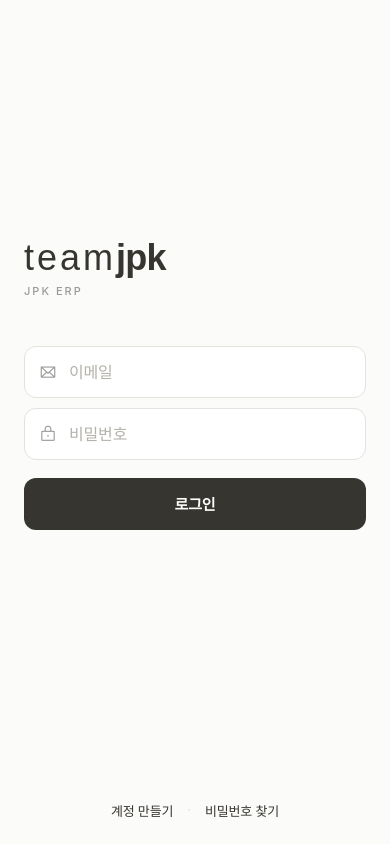
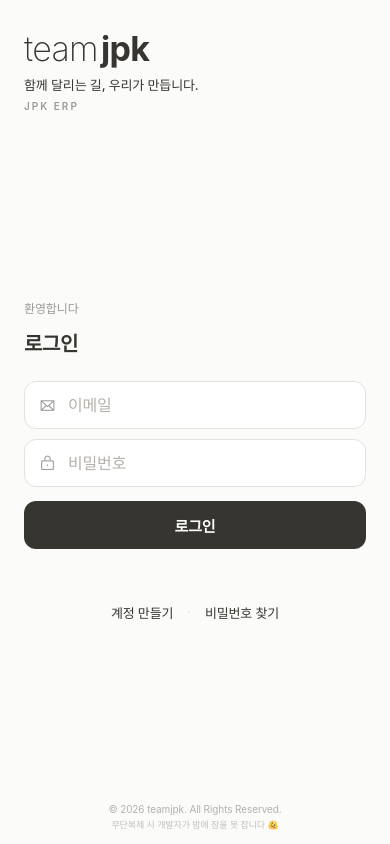
Before and after one commit to freepass-creator/jpkerp, a Flask app: page /m/login in a window 390 px wide. Run offline with Flask 3, Linux system fonts and the light colour scheme; some libraries are stand-ins or nearby versions; some web fonts are replaced.

Commit message:
로그인 페이지 모바일 최적화
- 100dvh + flex 레이아웃: 한 화면에 딱 맞춤 (스크롤X)
- team/jpk 3px 간격 (letter-spacing 제거)
- 동기부여 문구: "함께 달리는 길, 우리가 만듭니다."
- 'JPK ERP' 보조 라벨 재배치
- 계정만들기/비번찾기 링크를 로그인 버튼 바로 아래로
- 하단 유머러스 저작권

Co-Authored-By: Claude Opus 4.6 (1M context) <noreply@anthropic.com>

```diff
--- a/templates/pages/m/login.html
+++ b/templates/pages/m/login.html
@@ -12,54 +12,63 @@
   <link rel="manifest" href="{{ url_for('static', filename='manifest.webmanifest') }}">
   <link rel="apple-touch-icon" sizes="180x180" href="{{ url_for('static', filename='icons/icon-180.png') }}">
   <style>
-    body.mobile.m-login { background: #fbfbfa; overflow: auto; }
+    html, body { height: 100%; overflow: hidden; }
+    body.m-login {
+      background: #fbfbfa;
+      display: flex; flex-direction: column;
+      height: 100dvh; min-height: 100dvh;
+    }
     .login-wrap {
-      min-height: 100dvh;
+      flex: 1; min-height: 0;
       display: flex; flex-direction: column;
-      padding: 0 24px env(safe-area-inset-bottom, 0px);
-    }
-    .login-top { flex: 1; display: flex; flex-direction: column; justify-content: center; padding-top: 40px; }
-
-    /* CI — teamjpk */
-    .ci-wrap {
-      display: flex; flex-direction: column; align-items: flex-start;
-      margin-bottom: 48px;
-    }
-    .ci-logo {
-      font-size: 36px; line-height: 1; color: #37352f;
-      font-family: 'Pretendard', sans-serif;
-    }
-    .ci-logo .team {
-      font-weight: 200;
-      letter-spacing: 3px;
-    }
-    .ci-logo .jpk {
-      font-weight: 700;
-      letter-spacing: -0.02em;
-    }
-    .ci-sub {
-      margin-top: 8px;
-      font-size: 11px;
-      font-weight: 500;
-      color: #9b9a97;
-      letter-spacing: 2px;
-      text-transform: uppercase;
+      padding: calc(env(safe-area-inset-top, 0px) + 32px) 24px calc(env(safe-area-inset-bottom, 0px) + 12px);
     }
 
-    .login-brand {
-      font-size: 22px; font-weight: 700; color: #37352f;
-      letter-spacing: -0.03em; margin-bottom: 4px;
+    /* CI */
+    .ci-wrap { flex-shrink: 0; }
+    .ci-logo {
+      font-size: 34px; line-height: 1; color: #37352f;
+      display: flex; align-items: baseline;
     }
-    .login-sub { font-size: 13px; color: #9b9a97; margin-bottom: 28px; letter-spacing: -0.01em; }
-    .login-form { display: flex; flex-direction: column; gap: 10px; }
+    .ci-logo .team { font-weight: 200; letter-spacing: -0.02em; margin-right: 3px; }
+    .ci-logo .jpk { font-weight: 700; letter-spacing: -0.02em; }
+    .ci-motto {
+      margin-top: 10px;
+      font-size: 13px; font-weight: 500;
+      color: #37352f;
+      letter-spacing: -0.01em; line-height: 1.5;
+    }
+    .ci-erp {
+      margin-top: 4px;
+      font-size: 10px; font-weight: 600;
+      color: #9b9a97;
+      letter-spacing: 2px; text-transform: uppercase;
+    }
+
+    /* 폼 */
+    .login-form-area {
+      flex: 1; min-height: 0;
+      display: flex; flex-direction: column; justify-content: center;
+      padding: 24px 0 8px;
+    }
+    .panel { display: none; flex-direction: column; gap: 10px; }
+    .panel.is-active { display: flex; }
+    .login-head-sub {
+      font-size: 12px; color: #9b9a97;
+      margin-bottom: 2px; letter-spacing: -0.01em;
+    }
+    .login-head-title {
+      font-size: 20px; font-weight: 700; color: #37352f;
+      letter-spacing: -0.02em; margin-bottom: 14px;
+    }
     .login-field {
       background: #fff; border: 1px solid #e3e2de; border-radius: 12px;
       display: flex; align-items: center; gap: 10px;
-      padding: 0 14px; height: 52px;
+      padding: 0 14px; height: 48px;
       transition: border-color 150ms, box-shadow 150ms;
     }
     .login-field:focus-within { border-color: #2383e2; box-shadow: 0 0 0 3px rgba(35,131,226,0.12); }
-    .login-field i { font-size: 18px; color: #9b9a97; flex-shrink: 0; }
+    .login-field i { font-size: 17px; color: #9b9a97; flex-shrink: 0; }
     .login-field input {
       flex: 1; min-width: 0; height: 100%;
       border: none; background: transparent;
@@ -69,8 +78,8 @@
     }
     .login-field input::placeholder { color: #b4b1aa; }
     .login-btn {
-      margin-top: 8px;
-      height: 52px;
+      margin-top: 4px;
+      height: 48px;
       background: #37352f; color: #fff;
       border: none; border-radius: 12px;
       font-size: 15px; font-weight: 600;
@@ -80,34 +89,46 @@
     }
     .login-btn:active { transform: scale(0.99); background: #2a2824; }
     .login-btn:disabled { opacity: 0.5; cursor: not-allowed; }
-    .login-foot {
-      padding: 24px 0;
-      display: flex; justify-content: center; gap: 14px;
-      font-size: 13px; color: #9b9a97;
-    }
-    .login-foot a { color: #37352f; text-decoration: none; font-weight: 500; }
     .login-msg {
-      min-height: 18px; margin-top: 8px;
+      min-height: 16px; margin-top: 2px;
       font-size: 12px; color: #e03e3e; text-align: center;
       letter-spacing: -0.01em;
     }
     .login-msg.is-success { color: #0f7b0f; }
-    .panel { display: none; }
-    .panel.is-active { display: flex; flex-direction: column; }
+    .login-links {
+      margin-top: 4px;
+      display: flex; justify-content: center; gap: 14px;
+      font-size: 13px; color: #9b9a97;
+    }
+    .login-links a { color: #37352f; text-decoration: none; font-weight: 500; }
+
+    /* 하단 */
+    .login-copy {
+      flex-shrink: 0;
+      padding-top: 8px;
+      text-align: center;
+      font-size: 10px;
+      color: #b4b1aa;
+      letter-spacing: -0.01em; line-height: 1.5;
+    }
+    .login-copy small { font-size: 9px; opacity: 0.8; }
   </style>
 </head>
-<body class="mobile m-login">
+<body class="m-login">
   <div class="login-wrap">
-    <div class="login-top">
     <!-- CI -->
     <div class="ci-wrap">
       <div class="ci-logo"><span class="team">team</span><span class="jpk">jpk</span></div>
-        <div class="ci-sub">JPK ERP</div>
+      <div class="ci-motto">함께 달리는 길, 우리가 만듭니다.</div>
+      <div class="ci-erp">JPK ERP</div>
     </div>
 
+    <!-- 폼 -->
+    <div class="login-form-area">
       <!-- 로그인 -->
       <form class="panel is-active" id="loginPanel">
-        <div class="login-form">
+        <div class="login-head-sub">환영합니다</div>
+        <div class="login-head-title">로그인</div>
         <div class="login-field">
           <i class="ph ph-envelope"></i>
           <input type="email" id="loginEmail" placeholder="이메일" autocomplete="email" required>
@@ -118,42 +139,41 @@
         </div>
         <button type="submit" class="login-btn">로그인</button>
         <p class="login-msg" id="loginMsg"></p>
+        <div class="login-links" id="linksLogin">
+          <a href="#" id="goSignup">계정 만들기</a>
+          <span style="color:#dadce0">·</span>
+          <a href="#" id="goReset">비밀번호 찾기</a>
         </div>
       </form>
 
       <!-- 회원가입 -->
       <form class="panel" id="signupPanel">
-        <div class="login-brand">계정 만들기</div>
-        <div class="login-sub">JPK ERP 에 처음 오셨나요?</div>
-        <div class="login-form">
+        <div class="login-head-sub">JPK 에 처음 오셨나요?</div>
+        <div class="login-head-title">계정 만들기</div>
         <div class="login-field"><i class="ph ph-user"></i><input type="text" id="signupName" placeholder="이름" required></div>
         <div class="login-field"><i class="ph ph-envelope"></i><input type="email" id="signupEmail" placeholder="이메일" required></div>
         <div class="login-field"><i class="ph ph-lock"></i><input type="password" id="signupPassword" placeholder="비밀번호 (6자 이상)" minlength="6" required></div>
         <div class="login-field"><i class="ph ph-lock-key"></i><input type="password" id="signupPasswordConfirm" placeholder="비밀번호 확인" minlength="6" required></div>
         <button type="submit" class="login-btn">가입하기</button>
         <p class="login-msg" id="signupMsg"></p>
-        </div>
+        <div class="login-links"><a href="#" class="back-login">← 로그인</a></div>
       </form>
 
       <!-- 비밀번호 재설정 -->
       <form class="panel" id="resetPanel">
-        <div class="login-brand">비밀번호 재설정</div>
-        <div class="login-sub">이메일로 재설정 링크를 보내드립니다</div>
-        <div class="login-form">
-          <div class="login-field"><i class="ph ph-envelope"></i><input type="email" id="resetEmail" placeholder="이메일" required></div>
+        <div class="login-head-sub">괜찮아요, 자주 있는 일이에요</div>
+        <div class="login-head-title">비밀번호 찾기</div>
+        <div class="login-field"><i class="ph ph-envelope"></i><input type="email" id="resetEmail" placeholder="가입한 이메일" required></div>
         <button type="submit" class="login-btn">재설정 링크 보내기</button>
         <p class="login-msg" id="resetMsg"></p>
-        </div>
+        <div class="login-links"><a href="#" class="back-login">← 로그인</a></div>
       </form>
     </div>
 
-    <div class="login-foot" id="footLogin">
-      <a href="#" id="goSignup">계정 만들기</a>
-      <span style="color:#dadce0">·</span>
-      <a href="#" id="goReset">비밀번호 찾기</a>
-    </div>
-    <div class="login-foot" id="footOther" style="display:none">
-      <a href="#" id="backLogin">로그인으로 돌아가기</a>
+    <!-- 저작권 -->
+    <div class="login-copy">
+      © 2026 teamjpk. All Rights Reserved.<br>
+      <small>무단복제 시 개발자가 밤에 잠을 못 잡니다 🫠</small>
     </div>
   </div>
 
@@ -164,23 +184,20 @@
 
     const $ = (id) => document.getElementById(id);
     const params = new URLSearchParams(location.search);
-    // next 파라미터는 URLSearchParams 가 자동 디코드
     const rawNext = params.get('next') || '/m';
     const next = rawNext.startsWith('/') ? rawNext : '/m';
 
-    // 이미 로그인된 상태면 바로 리다이렉트 (뒤로가기 오동작 방지)
     onAuthStateChanged(auth, (user) => { if (user) location.replace(next); });
 
     const show = (id) => {
       document.querySelectorAll('.panel').forEach((p) => p.classList.remove('is-active'));
       $(id).classList.add('is-active');
-      $('footLogin').style.display = id === 'loginPanel' ? 'flex' : 'none';
-      $('footOther').style.display = id === 'loginPanel' ? 'none' : 'flex';
     };
-
     $('goSignup').onclick = (e) => { e.preventDefault(); show('signupPanel'); };
     $('goReset').onclick = (e) => { e.preventDefault(); show('resetPanel'); };
-    $('backLogin').onclick = (e) => { e.preventDefault(); show('loginPanel'); };
+    document.querySelectorAll('.back-login').forEach((a) => {
+      a.onclick = (e) => { e.preventDefault(); show('loginPanel'); };
+    });
 
     $('loginPanel').addEventListener('submit', async (e) => {
       e.preventDefault();
```
Lines whose indentation alone changed are shown as unchanged.
